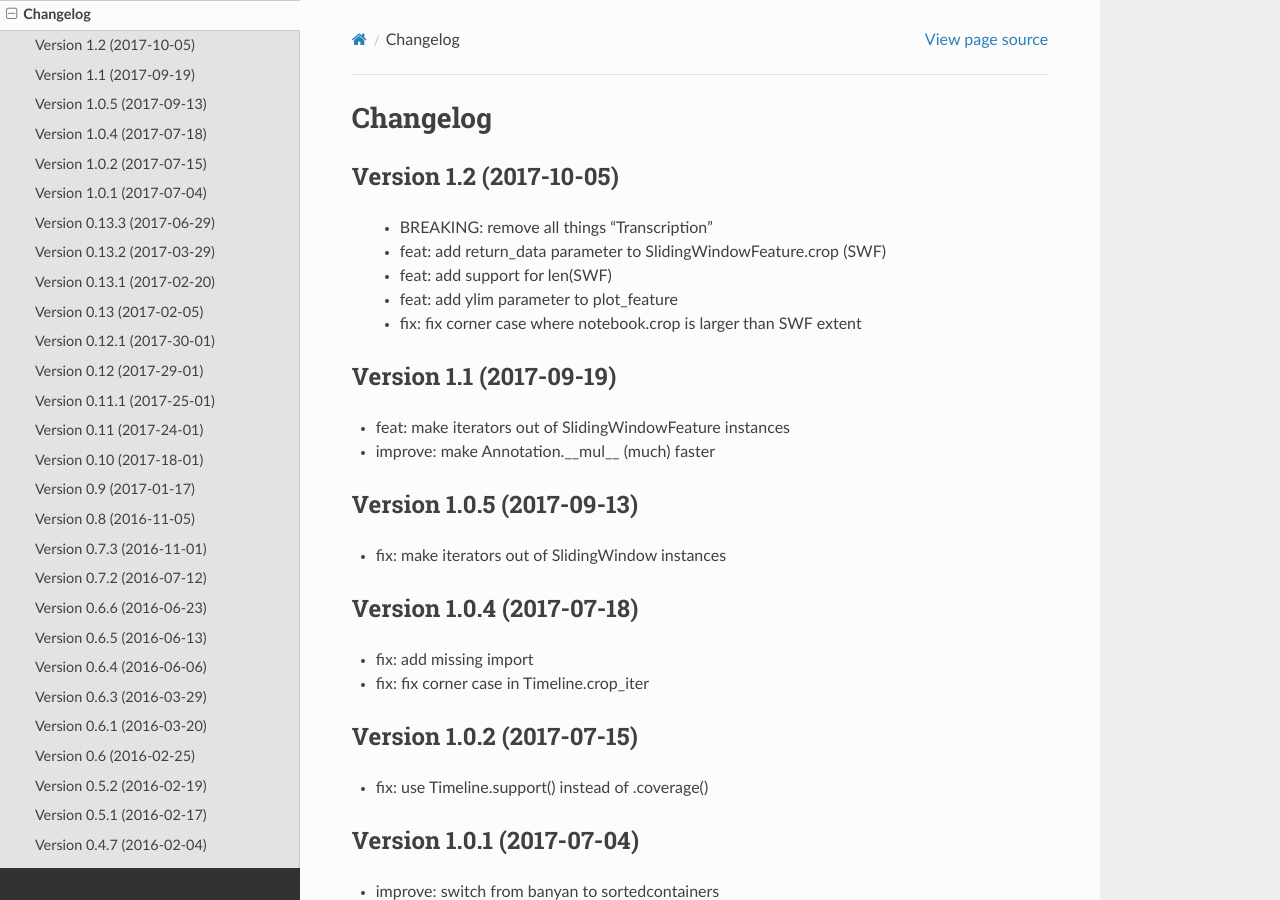
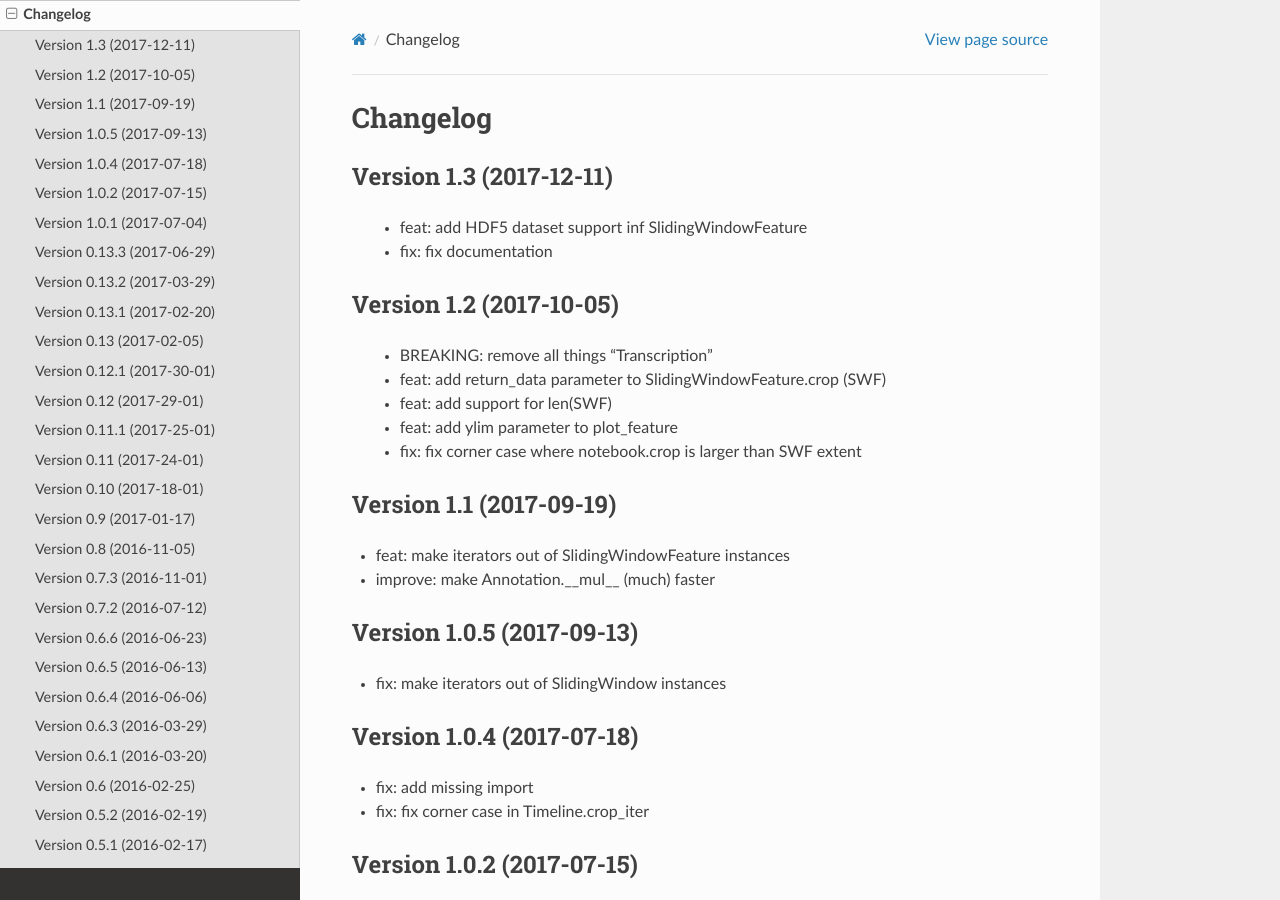
Before and after one commit to pyannote/pyannote-core, a Sphinx documentation site: the page built from doc/source/changelog.rst, in a window 1280 px wide and 900 px high. Built offline with Sphinx 7.4.7 and the Read the Docs theme 2.0.0, drawn with Linux system fonts in a browser that asks for light colours.

Commit message:
doc: update changelog

```diff
--- a/doc/source/changelog.rst
+++ b/doc/source/changelog.rst
@@ -1,6 +1,12 @@
 #########
 Changelog
 #########
+
+Version 1.3 (2017-12-11)
+~~~~~~~~~~~~~~~~~~~~~~~~
+
+ - feat: add HDF5 dataset support inf SlidingWindowFeature
+ - fix: fix documentation
 
 Version 1.2 (2017-10-05)
 ~~~~~~~~~~~~~~~~~~~~~~~~
```
